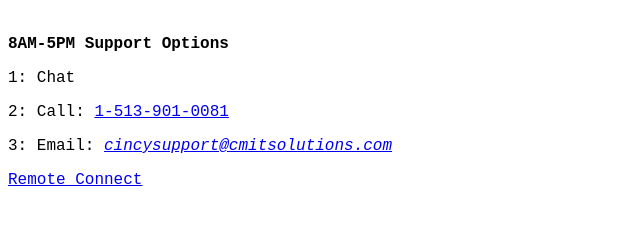
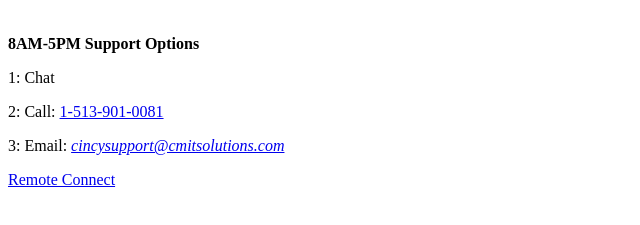
Before and after one commit to kuchlej/supportsite, a plain HTML site: page index.html in a window 1280 px wide. Shown: the part 161-386 px from the top of the page, without its empty margins (0-640 px from the left). Drawn offline with Linux system fonts and the light colour scheme.

Commit message:
Changed Font

```diff
--- a/css/theme.css
+++ b/css/theme.css
@@ -1,3 +1,3 @@
 .body-text{
-    font-family: 'courier new';
+    font-family: 'Verdana, sans-serif';
 }
```
